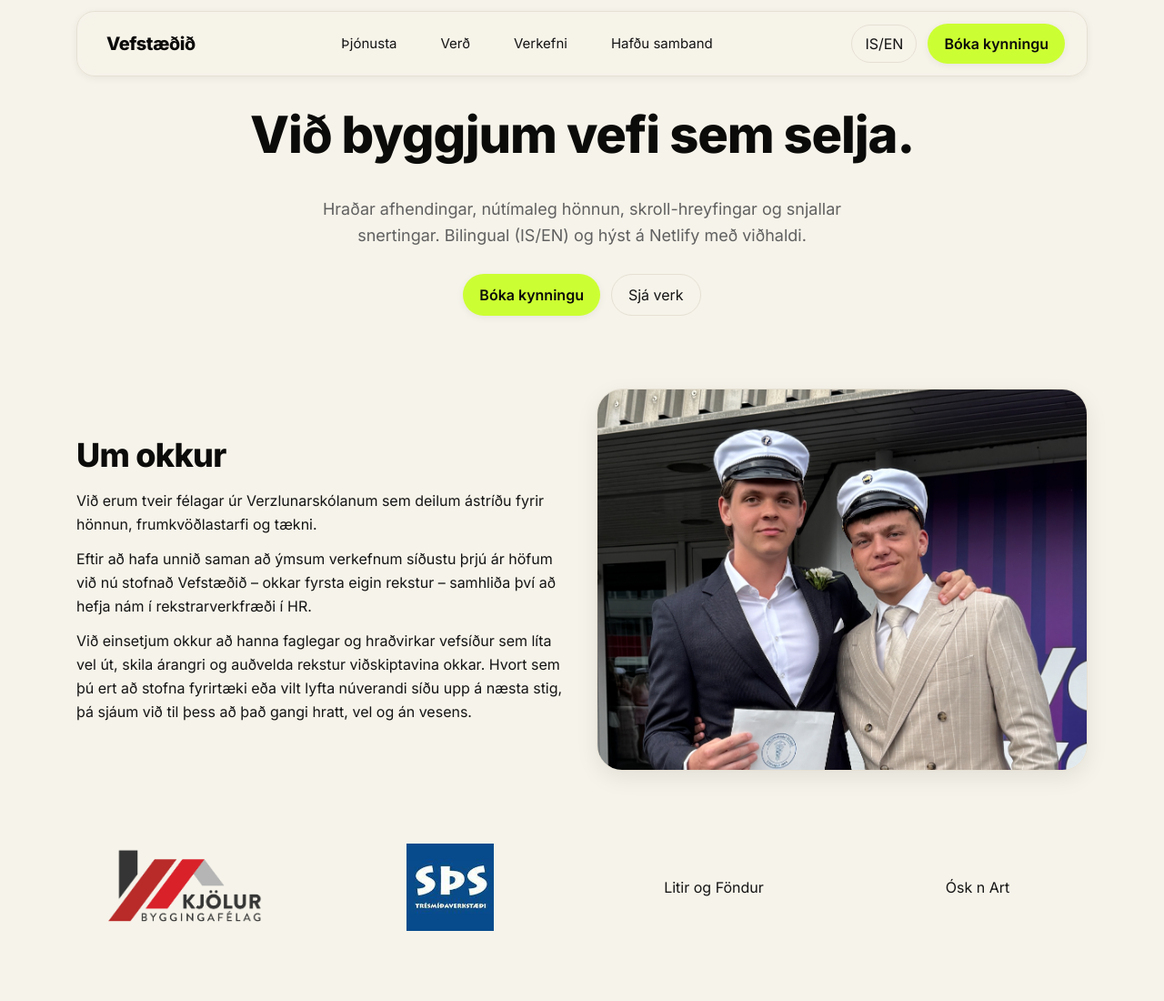
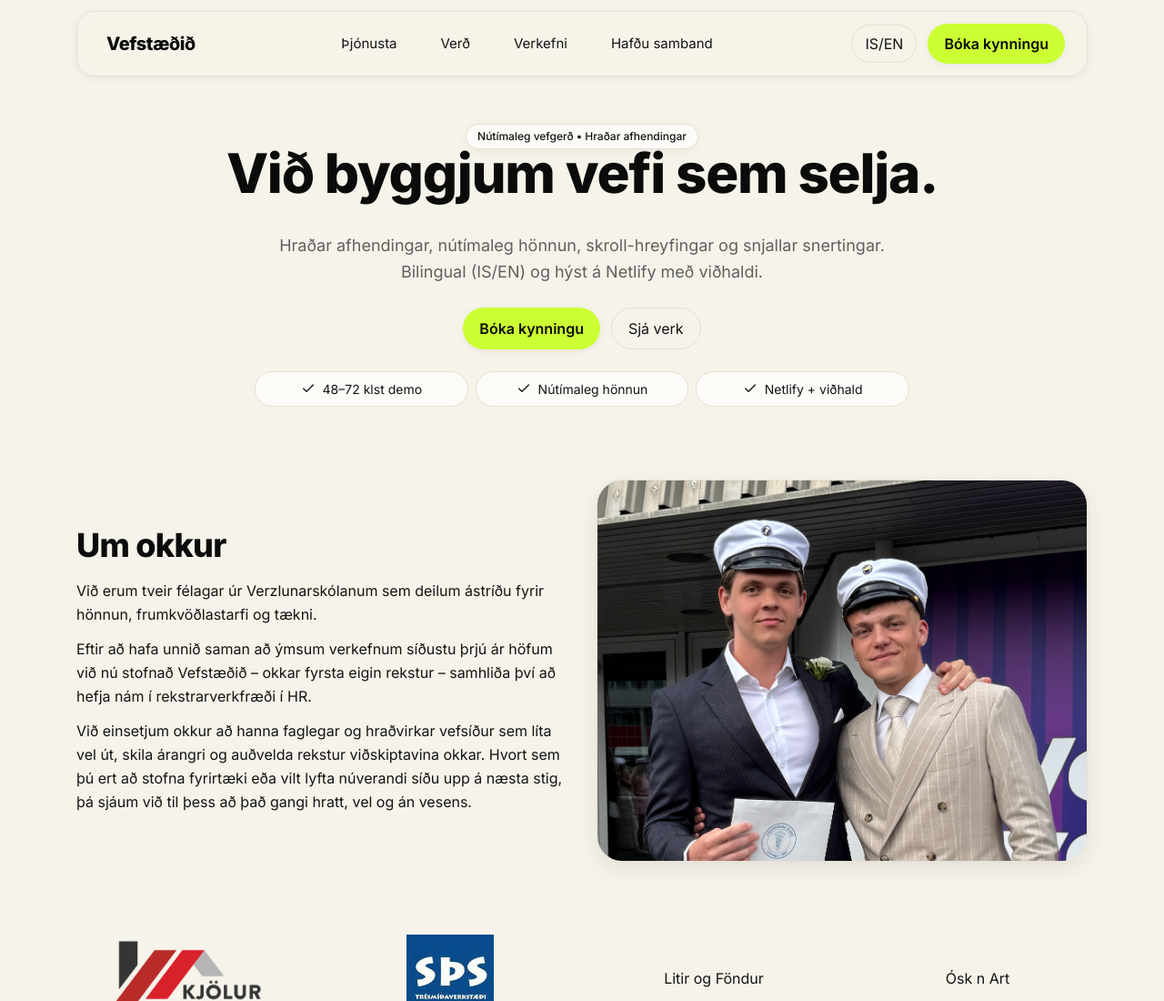
Before and after one commit to HaxorHax22/vefstaedi, a website built with Vite: page src/index.html in a window 1280 px wide. Shown: the top 1100 px of the page at 91% size. Built offline with nearby package versions, Linux system fonts and the light colour scheme; a web font is replaced by a local one.

Commit message:
feat(hero): improved hero with kicker, lime radial background, and benefit chips; refined typography

```diff
--- a/src/index.html
+++ b/src/index.html
@@ -107,15 +107,31 @@
 
     <main id="main">
       <!-- Hero -->
-      <section id="hero" class="section hero">
-        <div class="container">
-          <div class="reveal text-center">
-            <h1 class="display" data-i18n="hero.title">Við byggjum vefi sem selja.</h1>
+      <section id="hero" class="section hero relative overflow-hidden">
+        <div class="hero-bg" aria-hidden="true"></div>
+        <div class="container relative z-[1]">
+          <div class="reveal text-center max-w-[900px] mx-auto">
+            <div class="kicker mx-auto">Nútímaleg vefgerð • Hraðar afhendingar</div>
+            <h1 class="display mt-3" data-i18n="hero.title">Við byggjum vefi sem selja.</h1>
             <p class="subtitle mx-auto" data-i18n="hero.subtitle">Hraðar afhendingar, nútímaleg hönnun, skroll-hreyfingar og snjallar snertingar. Bilingual (IS/EN) og hýst á Netlify með viðhaldi.</p>
             <div class="cta-row justify-center">
               <a href="#hafdu-samband" class="btn-primary" data-i18n="hero.primaryAction">Bóka kynningu</a>
               <a href="#verkefni" class="btn-outline" data-i18n="hero.secondaryAction">Sjá verk</a>
             </div>
+            <ul class="hero-points mx-auto">
+              <li>
+                <svg width="16" height="16" viewBox="0 0 24 24" fill="none" xmlns="http://www.w3.org/2000/svg" aria-hidden="true"><path d="M20 6L9 17l-5-5" stroke="#141414" stroke-width="2" stroke-linecap="round" stroke-linejoin="round"/></svg>
+                48–72 klst demo
+              </li>
+              <li>
+                <svg width="16" height="16" viewBox="0 0 24 24" fill="none" xmlns="http://www.w3.org/2000/svg" aria-hidden="true"><path d="M20 6L9 17l-5-5" stroke="#141414" stroke-width="2" stroke-linecap="round" stroke-linejoin="round"/></svg>
+                Nútímaleg hönnun
+              </li>
+              <li>
+                <svg width="16" height="16" viewBox="0 0 24 24" fill="none" xmlns="http://www.w3.org/2000/svg" aria-hidden="true"><path d="M20 6L9 17l-5-5" stroke="#141414" stroke-width="2" stroke-linecap="round" stroke-linejoin="round"/></svg>
+                Netlify + viðhald
+              </li>
+            </ul>
           </div>
         </div>
       </section>
--- a/src/styles/style.css
+++ b/src/styles/style.css
@@ -89,9 +89,13 @@ html { overflow-anchor: none; }
 .section { @apply py-10; }
 .grid-2 { @apply grid grid-cols-1 lg:grid-cols-2 gap-8 items-center; }
 .grid-3 { @apply grid grid-cols-1 md:grid-cols-3 gap-5; }
-.hero .display { @apply font-heading text-brand-ink font-extrabold tracking-[-0.02em] leading-[1.05] text-[42px] sm:text-[48px] md:text-[56px]; }
-.hero .subtitle { @apply mt-5 text-[16px] sm:text-[18px] leading-relaxed text-base-muted max-w-[56ch]; }
-.hero .cta-row { @apply mt-7 flex flex-wrap gap-3; }
+.hero .display { @apply font-heading text-brand-ink font-extrabold tracking-[-0.02em] leading-[1.05] text-[42px] sm:text-[50px] md:text-[60px]; }
+.hero .subtitle { @apply mt-4 text-[16px] sm:text-[18px] leading-relaxed text-base-muted max-w-[60ch]; }
+.hero .cta-row { @apply mt-6 flex flex-wrap gap-3; }
+.hero .kicker { @apply inline-flex items-center gap-2 rounded-pill border border-base-border bg-white/70 px-3 py-1 text-[12px] font-medium text-base-text shadow-soft; }
+.hero .hero-points { @apply mt-6 grid grid-cols-1 sm:grid-cols-3 gap-2 max-w-[720px]; }
+.hero .hero-points li { @apply inline-flex items-center gap-2 justify-center rounded-pill border border-base-border bg-white/70 px-3 py-2 text-[14px] text-base-text; }
+.hero .hero-bg { position: absolute; inset: -40% -20% 0 -20%; background: radial-gradient(600px 240px at 50% 0, rgba(204,255,51,0.35), rgba(204,255,51,0) 60%), linear-gradient(180deg,#F6F3EA 0%, #F6F3EA 100%); pointer-events: none; }
 .hero-media { @apply h-[320px] sm:h-[360px] md:h-[420px] w-full rounded-xl border border-base-border shadow-card; background: linear-gradient(180deg,#FFFFFF 0%,#F6F3EA 100%); object-fit: cover; }
 
 /* Trustbar */
```
